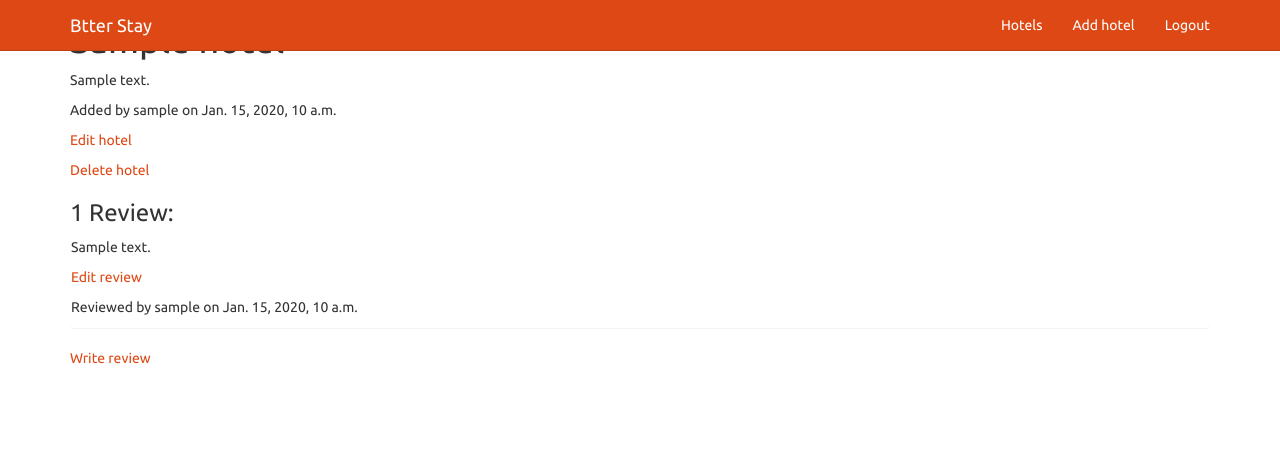
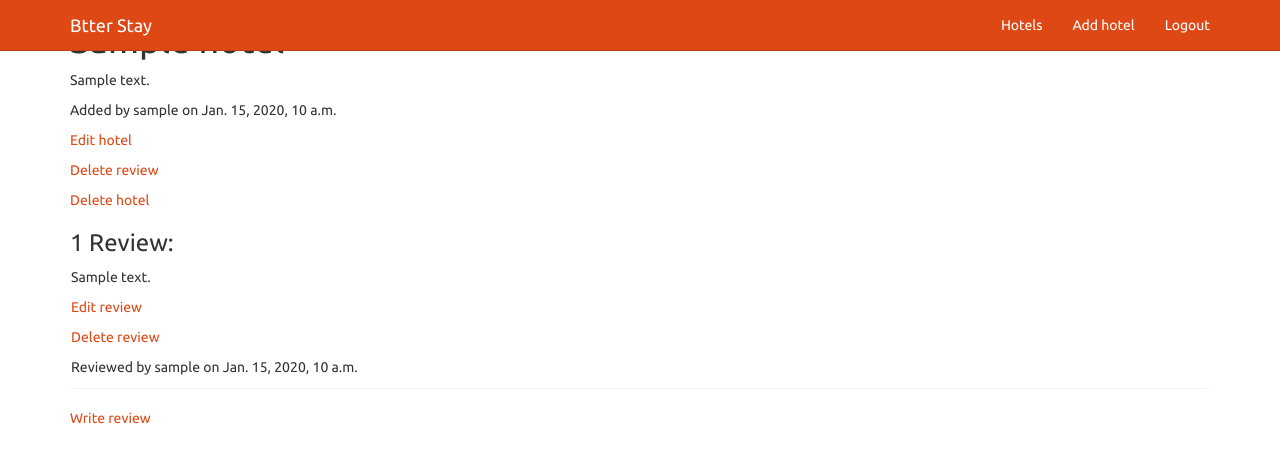
Before and after one commit to Rdheew/better_stay, a Django app: page /hotel/1/ in a window 1280 px wide. Shown: the top 463 px of the page. Run offline with Django 3.2, Linux system fonts and the light colour scheme; a user stored in the database is signed in; tables that the repository leaves empty hold one stand-in row (values such as "Sample post"); some libraries are stand-ins or nearby versions.

Commit message:
Add answer delete view

```diff
--- a/core/urls.py
+++ b/core/urls.py
@@ -13,4 +13,5 @@ urlpatterns = patterns('',
     url(r'^hotel/delete/(?P<pk>\d+)/$', HotelDeleteView.as_view(), name='hotel_delete'),
     url(r'^hotel/(?P<pk>\d+)/review/create/$', ReviewCreateView.as_view(), name='review_create'),
     url(r'^hotel/(?P<hotel_pk>\d+)/review/update/(?P<review_pk>\d+)/$', ReviewUpdateView.as_view(), name='review_update'),
+    url(r'^hotel/(?P<hotel_pk>\d+)/review/delete/(?P<review_pk>\d+)/$', ReviewDeleteView.as_view(), name='review_delete'),
 )
--- a/core/views.py
+++ b/core/views.py
@@ -58,3 +58,10 @@ class ReviewUpdateView(UpdateView):
 
     def get_success_url(self):
         return self.object.hotel.get_absolute_url()
+class ReviewDeleteView(DeleteView):
+    model = Review
+    pk_url_kwarg = 'review_pk'
+    template_name = 'review/review_confirm_delete.html'
+
+    def get_success_url(self):
+        return self.object.hotel.get_absolute_url()
--- a/templates/hotel/hotel_detail.html
+++ b/templates/hotel/hotel_detail.html
@@ -5,6 +5,7 @@
 <p>Added by {{ hotel.user.username }} on {{ hotel.created_at }}</p>
 {% if hotel.user == user %}
 <p><a href="{% url 'hotel_update' pk=hotel.id %}">Edit hotel</a></p>
+<p><a href="{% url 'review_delete' hotel_pk=hotel.id review_pk=review.id %}">Delete review</a></p>
 <p><a href="{% url 'hotel_delete' pk=hotel.id %}">Delete hotel</a></p>
 {% endif %}
 {% if reviews.count > 0 %}
@@ -15,6 +16,7 @@
     <p>{{ review.text }}</p>
 {% if review.user == user %}
 <p><a href="{% url 'review_update' hotel_pk=hotel.id review_pk=review.id %}">Edit review</a></p>
+<p><a href="{% url 'review_delete' hotel_pk=hotel.id review_pk=review.id %}">Delete review</a></p>
 {% endif %}
     <p>Reviewed by {{ review.user.username }} on {{ review.created_at }}</p>
 </div>
```
Also changed, not shown: templates/review/review_confirm_delete.html (added, +8 -0 lines).
